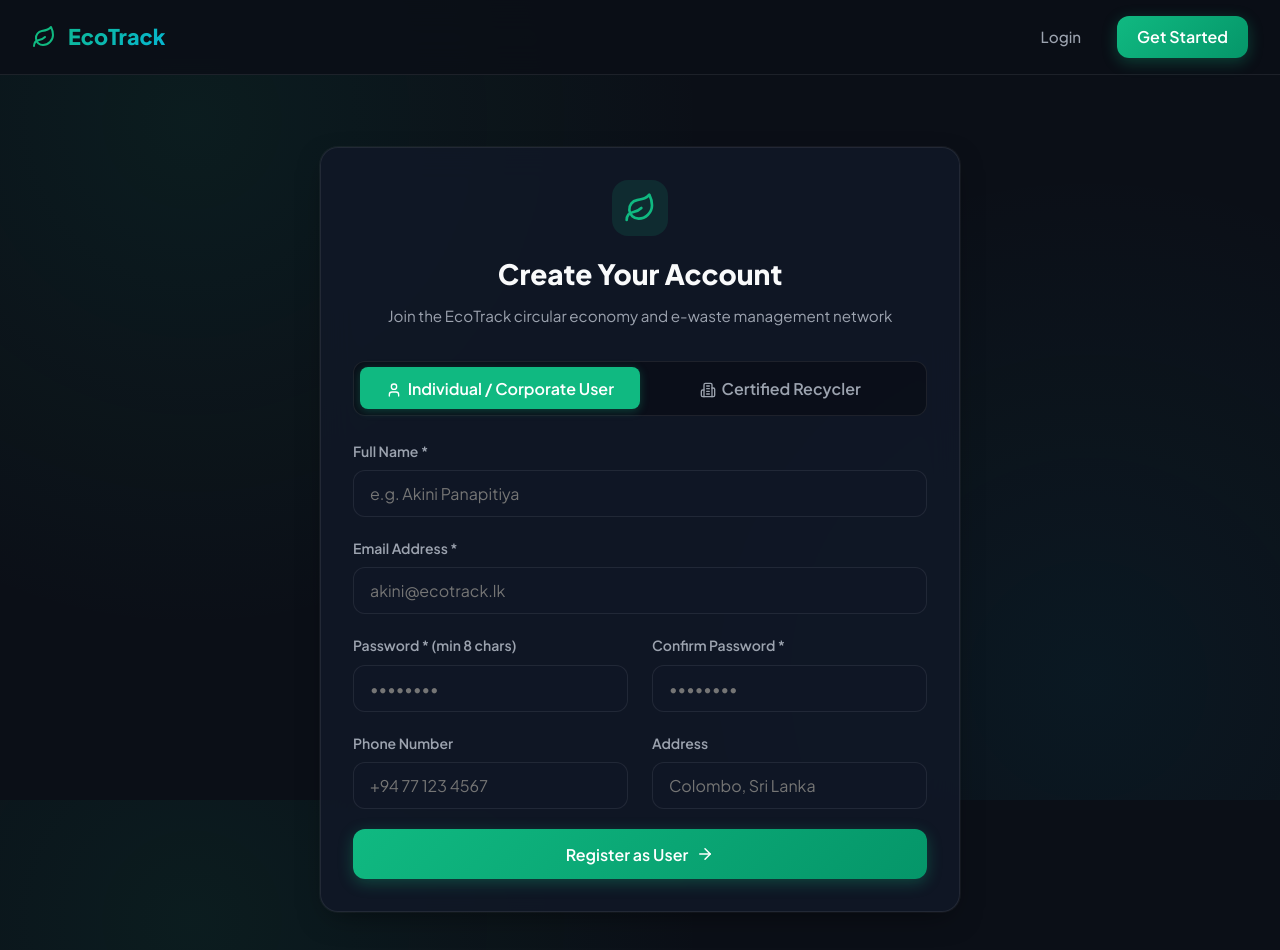
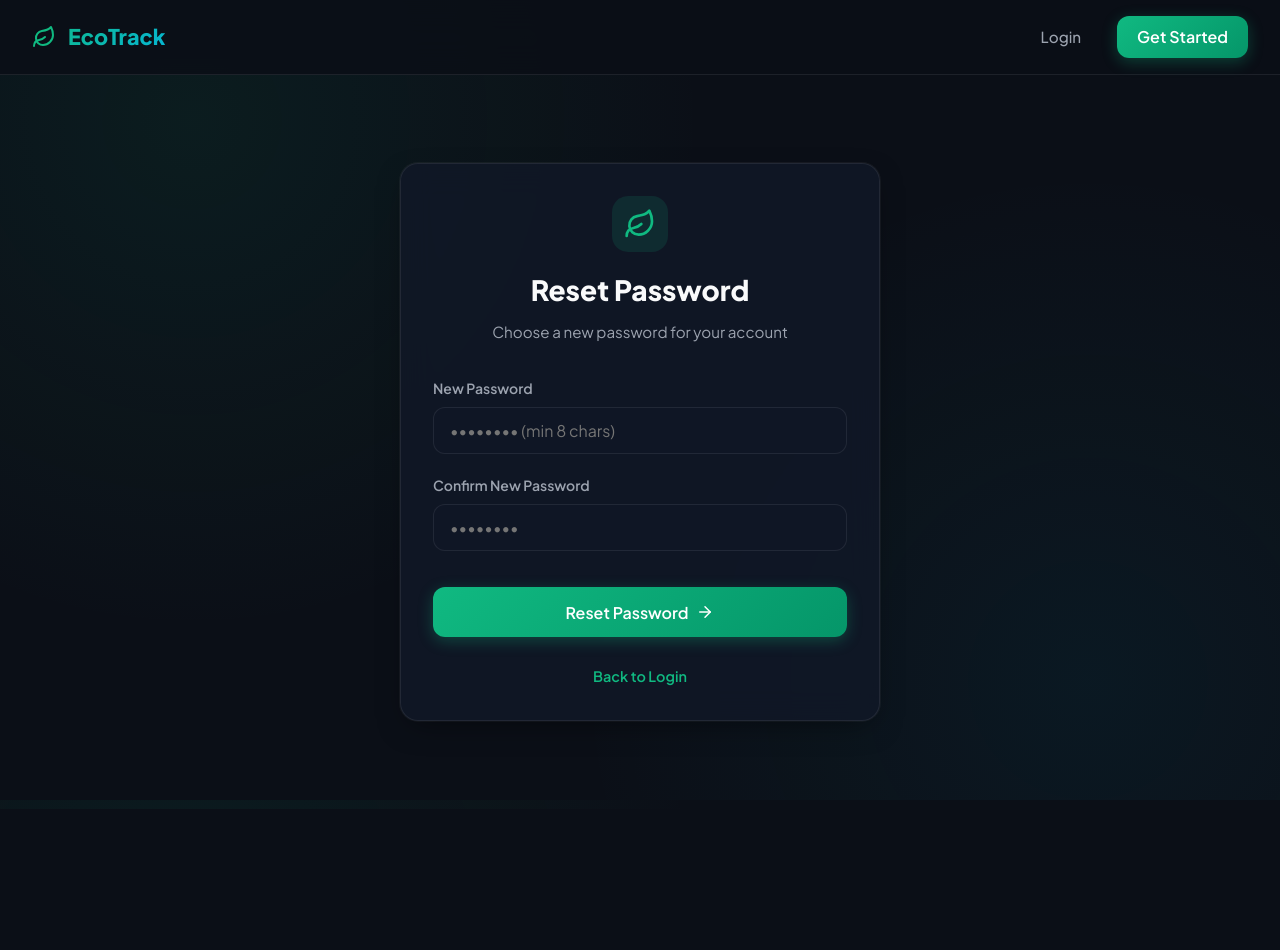
Before and after one commit to AkiniPanapitiya/ecotrack, a React (Vite) app in the folder src/apps/web/: page /reset-password in a window 1280 px wide. Before the commit this address led to /register. Shown: the top 950 px of the page. After the commit the page ends 809 px from the top, so only its background shows below. Built offline with nearby package versions, Linux system fonts and the light colour scheme; no server answers; the HTML template or start-up script is replaced by a standard one.

Commit message:
ECO-70-Build forget/reset password UI

```diff
--- a/src/apps/web/src/App.jsx
+++ b/src/apps/web/src/App.jsx
@@ -7,6 +7,8 @@ import { LoginView } from './views/LoginView';
 import { ProfileView } from './views/ProfileView';
 import { PickupBookingView } from './views/PickupBookingView';
 import { DashboardView } from './views/DashboardView';
+import { ForgotPasswordView } from './views/ForgotPasswordView';
+import { ResetPasswordView } from './views/ResetPasswordView';
 
 export const App = () => {
   return (
@@ -22,6 +24,8 @@ export const App = () => {
               <Route path="/dashboard" element={<DashboardView />} />
               <Route path="/profile" element={<ProfileView />} />
               <Route path="/pickup" element={<PickupBookingView />} />
+              <Route path="/forgot-password" element={<ForgotPasswordView />} />
+              <Route path="/reset-password" element={<ResetPasswordView />} />
               <Route path="*" element={<Navigate to="/register" replace />} />
             </Routes>
           </main>
--- a/src/apps/web/src/services/api.js
+++ b/src/apps/web/src/services/api.js
@@ -36,6 +36,8 @@ export const authApi = {
   register: (data) => api.post('/auth/register', data),
   login: (data) => api.post('/auth/login', data),
   logout: () => api.post('/auth/logout'),
+  forgotPassword: (data) => api.post('/auth/forgot-password', data),
+  resetPassword: (data) => api.post('/auth/reset-password', data),
 };
 
 // ECO-14: Profile Management Endpoints
--- /dev/null
+++ b/src/apps/web/src/views/ForgotPasswordView.jsx
@@ -0,0 +1,105 @@
+import React, { useState } from 'react';
+import { Link } from 'react-router-dom';
+import { authApi } from '../services/api';
+import { Leaf, Mail, AlertCircle, CheckCircle, ArrowRight } from 'lucide-react';
+
+export const ForgotPasswordView = () => {
+  const [email, setEmail] = useState('');
+  const [error, setError] = useState('');
+  const [successMessage, setSuccessMessage] = useState('');
+  const [loading, setLoading] = useState(false);
+
+  const handleChange = (e) => {
+    setEmail(e.target.value);
+    setError('');
+  };
+
+  const validate = () => {
+    if (!email.trim()) {
+      setError('Email is required.');
+      return false;
+    }
+    if (!/^[^\s@]+@[^\s@]+\.[^\s@]+$/.test(email.trim())) {
+      setError('Please enter a valid email address.');
+      return false;
+    }
+    return true;
+  };
+
+  const handleSubmit = async (e) => {
+    e.preventDefault();
+    setSuccessMessage('');
+    if (!validate()) return;
+
+    setLoading(true);
+    try {
+      const response = await authApi.forgotPassword({ email: email.trim() });
+      setSuccessMessage(response.data.message || 'Check your email for reset instructions.');
+    } catch (err) {
+      // Even on error, don't reveal whether the email exists — show the same generic message
+      setSuccessMessage('Check your email for reset instructions.');
+    } finally {
+      setLoading(false);
+    }
+  };
+
+  return (
+    <div style={{ maxWidth: '480px', margin: '3rem auto' }}>
+      <div className="glass-card">
+        <div style={{ textAlign: 'center', marginBottom: '2rem' }}>
+          <div style={{ display: 'inline-flex', padding: '12px', borderRadius: '16px', background: 'var(--primary-light)', marginBottom: '1rem' }}>
+            <Leaf size={32} style={{ color: 'var(--primary)' }} />
+          </div>
+          <h1 style={{ fontSize: '1.75rem', fontWeight: 800, marginBottom: '0.5rem' }}>
+            Forgot Password?
+          </h1>
+          <p style={{ color: 'var(--text-secondary)', fontSize: '0.95rem' }}>
+            Enter your email and we'll send you reset instructions
+          </p>
+        </div>
+
+        {successMessage && (
+          <div className="alert alert-success">
+            <CheckCircle size={18} />
+            <span>{successMessage}</span>
+          </div>
+        )}
+
+        {!successMessage && (
+          <form onSubmit={handleSubmit}>
+            <div className="form-group">
+              <label className="form-label">Email Address</label>
+              <input
+                type="email"
+                name="email"
+                className="form-input"
+                placeholder="akini@ecotrack.lk"
+                value={email}
+                onChange={handleChange}
+                autoComplete="email"
+              />
+              {error && <div className="form-error"><AlertCircle size={14} />{error}</div>}
+            </div>
+
+            <button
+              type="submit"
+              className="btn btn-primary"
+              style={{ width: '100%', padding: '0.9rem', fontSize: '1rem', marginTop: '1rem' }}
+              disabled={loading}
+            >
+              {loading ? 'Sending...' : 'Send Reset Link'}
+              <ArrowRight size={18} />
+            </button>
+          </form>
+        )}
+
+        <div style={{ textAlign: 'center', marginTop: '1.75rem', color: 'var(--text-secondary)', fontSize: '0.9rem' }}>
+          Remembered your password?{' '}
+          <Link to="/login" style={{ color: 'var(--primary)', fontWeight: 600 }}>
+            Back to Login
+          </Link>
+        </div>
+      </div>
+    </div>
+  );
+};
--- a/src/apps/web/src/views/LoginView.jsx
+++ b/src/apps/web/src/views/LoginView.jsx
@@ -107,6 +107,9 @@ export const LoginView = () => {
           <div className="form-group">
             <div style={{ display: 'flex', justifyContent: 'space-between', alignItems: 'center', marginBottom: '0.5rem' }}>
               <label className="form-label" style={{ marginBottom: 0 }}>Password</label>
+              <Link to="/forgot-password" style={{ fontSize: '0.85rem', color: 'var(--primary)', fontWeight: 600 }}>
+                Forgot Password?
+              </Link>
             </div>
             <input
               type="password"
--- /dev/null
+++ b/src/apps/web/src/views/ResetPasswordView.jsx
@@ -0,0 +1,142 @@
+import React, { useState } from 'react';
+import { Link, useNavigate, useSearchParams } from 'react-router-dom';
+import { authApi } from '../services/api';
+import { Leaf, Lock, AlertCircle, CheckCircle, ArrowRight } from 'lucide-react';
+
+export const ResetPasswordView = () => {
+  const navigate = useNavigate();
+  const [searchParams] = useSearchParams();
+  const token = searchParams.get('token') || '';
+
+  const [formData, setFormData] = useState({ newPassword: '', confirmPassword: '' });
+  const [errors, setErrors] = useState({});
+  const [serverError, setServerError] = useState('');
+  const [successMessage, setSuccessMessage] = useState('');
+  const [loading, setLoading] = useState(false);
+
+  const handleChange = (e) => {
+    const { name, value } = e.target;
+    setFormData(prev => ({ ...prev, [name]: value }));
+    if (errors[name]) setErrors(prev => ({ ...prev, [name]: '' }));
+    setServerError('');
+  };
+
+  const validate = () => {
+    const newErrors = {};
+    if (!formData.newPassword) {
+      newErrors.newPassword = 'New password is required.';
+    } else if (formData.newPassword.length < 8) {
+      newErrors.newPassword = 'Password must be at least 8 characters.';
+    }
+    if (formData.confirmPassword !== formData.newPassword) {
+      newErrors.confirmPassword = 'Passwords do not match.';
+    }
+    setErrors(newErrors);
+    return Object.keys(newErrors).length === 0;
+  };
+
+  const handleSubmit = async (e) => {
+    e.preventDefault();
+    setServerError('');
+    if (!token) {
+      setServerError('This reset link is invalid or has expired.');
+      return;
+    }
+    if (!validate()) return;
+
+    setLoading(true);
+    try {
+      const response = await authApi.resetPassword({
+        token,
+        newPassword: formData.newPassword,
+        confirmPassword: formData.confirmPassword,
+      });
+      setSuccessMessage(response.data.message || 'Password reset successful. Please log in.');
+      setTimeout(() => navigate('/login'), 2000);
+    } catch (err) {
+      setServerError(err.response?.data?.message || 'This reset link is invalid or has expired.');
+    } finally {
+      setLoading(false);
+    }
+  };
+
+  return (
+    <div style={{ maxWidth: '480px', margin: '3rem auto' }}>
+      <div className="glass-card">
+        <div style={{ textAlign: 'center', marginBottom: '2rem' }}>
+          <div style={{ display: 'inline-flex', padding: '12px', borderRadius: '16px', background: 'var(--primary-light)', marginBottom: '1rem' }}>
+            <Leaf size={32} style={{ color: 'var(--primary)' }} />
+          </div>
+          <h1 style={{ fontSize: '1.75rem', fontWeight: 800, marginBottom: '0.5rem' }}>
+            Reset Password
+          </h1>
+          <p style={{ color: 'var(--text-secondary)', fontSize: '0.95rem' }}>
+            Choose a new password for your account
+          </p>
+        </div>
+
+        {successMessage && (
+          <div className="alert alert-success">
+            <CheckCircle size={18} />
+            <span>{successMessage}</span>
+          </div>
+        )}
+
+        {serverError && (
+          <div className="alert alert-danger">
+            <AlertCircle size={18} />
+            <span>{serverError}</span>
+          </div>
+        )}
+
+        {!successMessage && (
+          <form onSubmit={handleSubmit}>
+            <div className="form-group">
+              <label className="form-label">New Password</label>
+              <input
+                type="password"
+                name="newPassword"
+                className="form-input"
+                placeholder="•••••••• (min 8 chars)"
+                value={formData.newPassword}
+                onChange={handleChange}
+                autoComplete="new-password"
+              />
+              {errors.newPassword && <div className="form-error"><AlertCircle size={14} />{errors.newPassword}</div>}
+            </div>
+
+            <div className="form-group">
+              <label className="form-label">Confirm New Password</label>
+              <input
+                type="password"
+                name="confirmPassword"
+                className="form-input"
+                placeholder="••••••••"
+                value={formData.confirmPassword}
+                onChange={handleChange}
+                autoComplete="new-password"
+              />
+              {errors.confirmPassword && <div className="form-error"><AlertCircle size={14} />{errors.confirmPassword}</div>}
+            </div>
+
+            <button
+              type="submit"
+              className="btn btn-primary"
+              style={{ width: '100%', padding: '0.9rem', fontSize: '1rem', marginTop: '1rem' }}
+              disabled={loading}
+            >
+              {loading ? 'Resetting...' : 'Reset Password'}
+              <ArrowRight size={18} />
+            </button>
+          </form>
+        )}
+
+        <div style={{ textAlign: 'center', marginTop: '1.75rem', color: 'var(--text-secondary)', fontSize: '0.9rem' }}>
+          <Link to="/login" style={{ color: 'var(--primary)', fontWeight: 600 }}>
+            Back to Login
+          </Link>
+        </div>
+      </div>
+    </div>
+  );
+};
```
